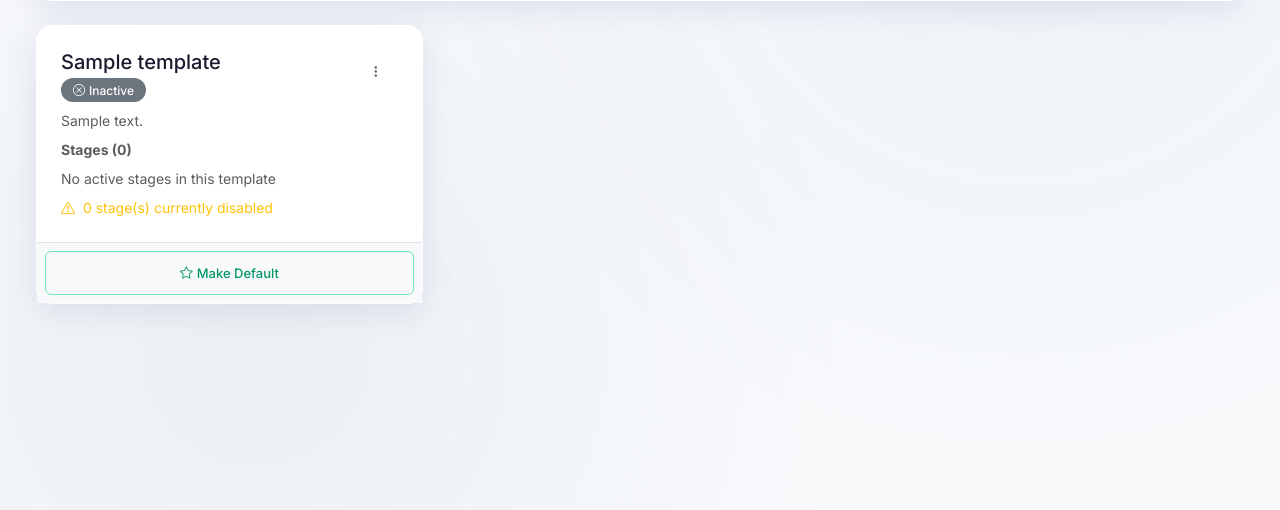
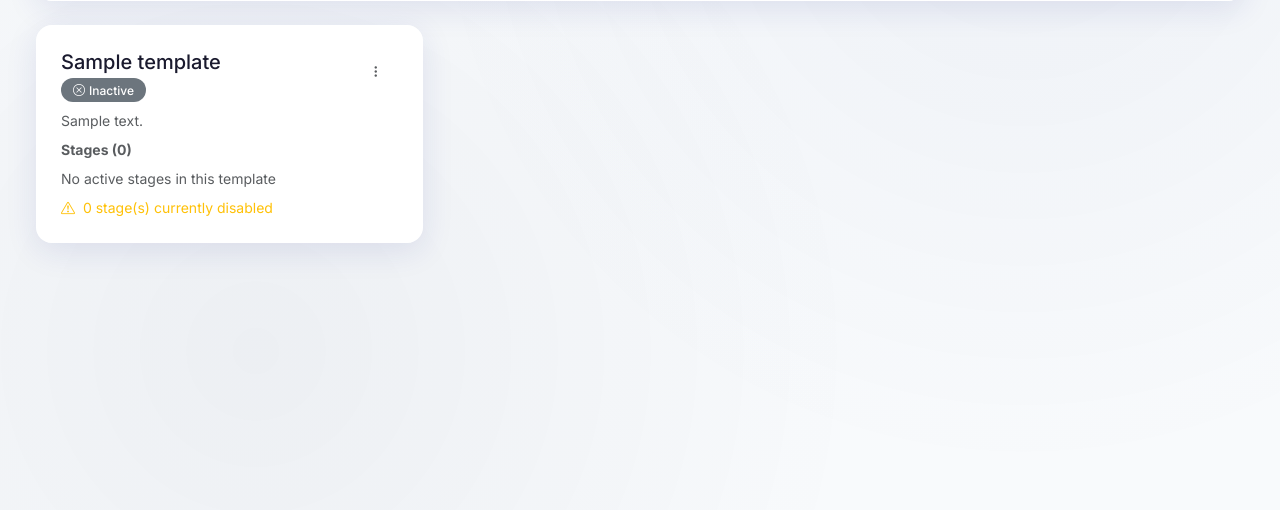
Before and after one commit to musaib-ch/OnboardHub-Django, a Django app: template templates/admin/setup/templates_list.html in a window 1280 px wide. Shown: the part 289-799 px from the top of the page. Run offline with Django 5.2, Linux system fonts and the light colour scheme; the visitor is signed in with stand-in values (Sample User, id 1); data comes from the database, SQL or seed files in the repository; tables that the repository leaves empty hold one stand-in row (values such as "Sample post"); the template is opened without the code that fills it: most values are stand-ins (such as "Sample title", 1, 10 or a date in 2020); data that the repository does not hold is empty.

Commit message:
UX: Remove Make Default button from card, keep only in dropdown menu
Co-Authored-By: Claude Haiku 4.5 <noreply@anthropic.com>

```diff
--- a/templates/admin/setup/templates_list.html
+++ b/templates/admin/setup/templates_list.html
@@ -81,16 +81,6 @@
                 </div>
             </div>
 
-            {% if not template.is_global %}
-            <div class="card-footer bg-light border-top p-2">
-                <form method="POST" action="{% url 'admin_template_set_default' template.id %}" style="display: block;">
-                    {% csrf_token %}
-                    <button type="submit" class="btn btn-outline-success btn-sm w-100">
-                        <i class="bi bi-star me-1"></i>Make Default
-                    </button>
-                </form>
-            </div>
-            {% endif %}
         </div>
     </div>
     {% empty %}
```
